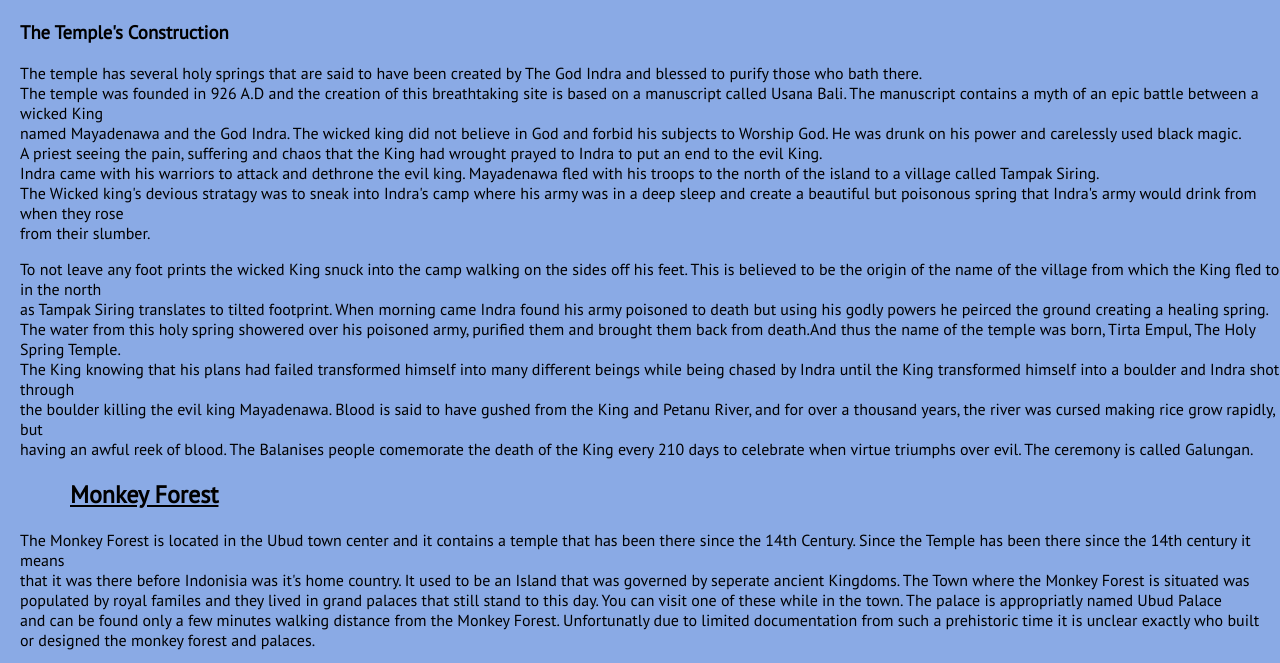
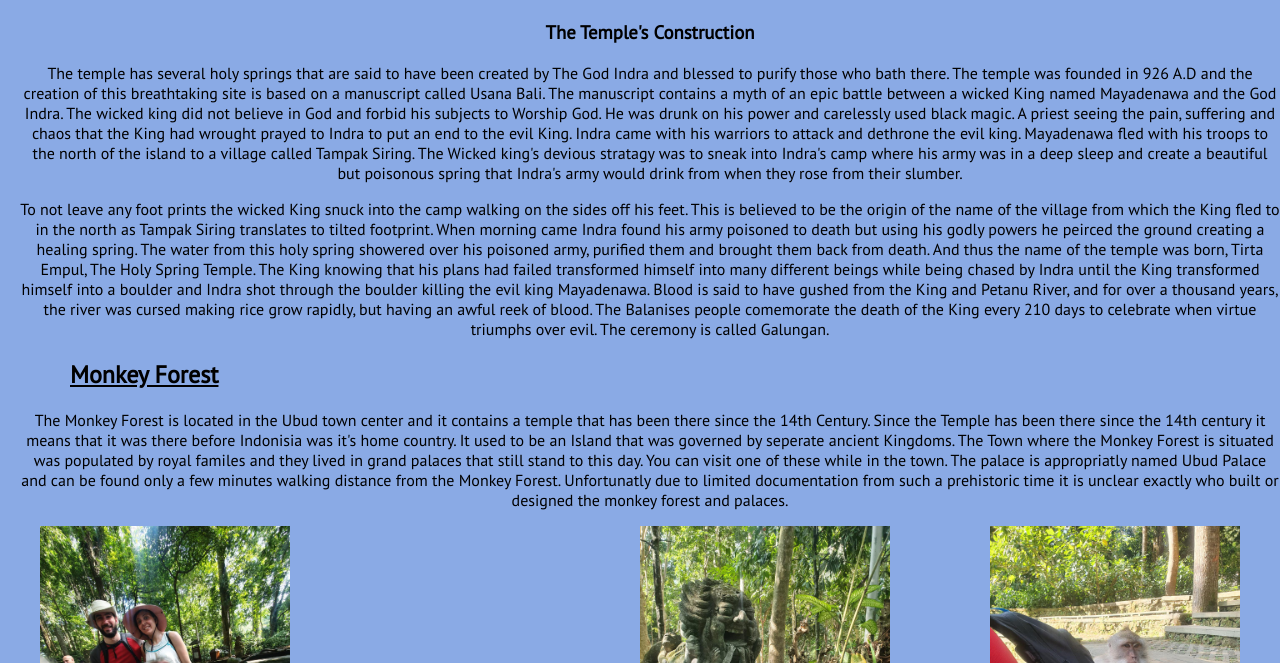
Before and after one commit to Code-Institute-Submissions/Bali-History-Page, a plain HTML site: page index.html in a window 1280 px wide. Shown: the part 743-1406 px from the top of the page. Drawn offline with Linux system fonts and the light colour scheme.

Commit message:
I have removed the break elements and centered the paragraphs rather than have then aligned to the left.

```diff
--- a/assets/css/style.css
+++ b/assets/css/style.css
@@ -224,7 +224,7 @@ footer {
     background-color: #FCF6F5FF;
 }
 
-@media all screen and (min-width: 750px) {
+@media all and (min-width: 750px) {
     h3 {
         text-align:center;
     }
--- a/index.html
+++ b/index.html
@@ -55,31 +55,36 @@
         <h3>The Temple's Construction</h3>
         <p>
             The temple has several holy springs that are said to have been created by The God Indra and blessed to purify those who bath there.
-            <br />The temple was founded in 926 A.D and the creation of this breathtaking site is based on a manuscript called Usana Bali. The manuscript contains a myth of an epic battle between a wicked King
-            <br />named Mayadenawa and the God Indra. The wicked king did not believe in God and forbid his subjects to Worship God. He was drunk on his power and carelessly used black magic.
-            <br />A priest seeing the pain, suffering and chaos that the King had wrought prayed to Indra to put an end to the evil King.
-            <br />Indra came with his warriors to attack and dethrone the evil king. Mayadenawa fled with his troops to the north of the island to a village called Tampak Siring.
-            <br />The Wicked king's devious stratagy was to sneak into Indra's camp where his army was in a deep sleep and create a beautiful but poisonous spring that Indra's army would drink from when they rose
-            <br />from their slumber.
+            The temple was founded in 926 A.D and the creation of this breathtaking site is based on a manuscript called Usana Bali.
+            The manuscript contains a myth of an epic battle between a wicked King named Mayadenawa and the God Indra.
+            The wicked king did not believe in God and forbid his subjects to Worship God. He was drunk on his power and carelessly used black magic.
+            A priest seeing the pain, suffering and chaos that the King had wrought prayed to Indra to put an end to the evil King.
+            Indra came with his warriors to attack and dethrone the evil king. Mayadenawa fled with his troops to the north of the island to a village
+            called Tampak Siring.
+            The Wicked king's devious stratagy was to sneak into Indra's camp where his army was in a deep sleep and create a beautiful but poisonous
+            spring that Indra's army would drink from when they rose from their slumber.
         </p>
         <p>
-            To not leave any foot prints the wicked King snuck into the camp walking on the sides off his feet. This is believed to be the origin of the name of the village from which the King fled to in the north
-            <br /> as Tampak Siring translates to tilted footprint. When morning came Indra found his army poisoned to death but using his godly powers he peirced the ground creating a healing spring.
-            <br />The water from this holy spring showered over his poisoned army, purified them and brought them back from death.And thus the name of the temple was born, Tirta Empul, The Holy Spring Temple.
-            <br />The King knowing that his plans had failed transformed himself into many different beings while being chased by Indra until the King transformed himself into a boulder and Indra shot through
-            <br />the boulder killing the evil king Mayadenawa. Blood is said to have gushed from the King and Petanu River, and for over a thousand years, the river was cursed making rice grow rapidly, but
-            <br />having an awful reek of blood. The Balanises people comemorate the death of the King every 210 days to celebrate when virtue triumphs over evil. The ceremony is called Galungan.
+            To not leave any foot prints the wicked King snuck into the camp walking on the sides off his feet. This is believed to be the origin of the name of the village from which the King fled to in the north as Tampak Siring translates to tilted footprint.
+            When morning came Indra found his army poisoned to death but using his godly powers he peirced the ground creating a healing spring.
+            The water from this holy spring showered over his poisoned army, purified them and brought them back from death.
+            And thus the name of the temple was born, Tirta Empul, The Holy Spring Temple.
+            The King knowing that his plans had failed transformed himself into many different beings while being chased by Indra until the King transformed himself into a boulder and Indra shot through the boulder killing the evil king Mayadenawa.
+            Blood is said to have gushed from the King and Petanu River, and for over a thousand years, the river was cursed making rice grow rapidly, but having an awful reek of blood.
+            The Balanises people comemorate the death of the King every 210 days to celebrate when virtue triumphs over evil. The ceremony is called Galungan.
         </p>
     </div>
     <section>
         <div id="monkey">
             <h2>Monkey Forest</h2>
             <p>
-                The Monkey Forest is located in the Ubud town center and it contains a temple that has been there since the 14th Century. Since the Temple has been there since the 14th century it means
-                <br />that it was there before Indonisia was it's home country. It used to be an Island that was governed by seperate ancient Kingdoms. The Town where the Monkey Forest is situated was
-                <br /> populated by royal familes and they lived in grand palaces that still stand to this day. You can visit one of these while in the town. The palace is appropriatly named Ubud Palace
-                <br /> and can be found only a few minutes walking distance from the Monkey Forest. Unfortunatly due to limited documentation from such a prehistoric time it is unclear exactly who built
-                <br /> or designed the monkey forest and palaces.
+                The Monkey Forest is located in the Ubud town center and it contains a temple that has been there since the 14th Century.
+                Since the Temple has been there since the 14th century it means that it was there before Indonisia was it's home country.
+                It used to be an Island that was governed by seperate ancient Kingdoms.
+                The Town where the Monkey Forest is situated was populated by royal familes and they lived in grand palaces that still stand to this day.
+                You can visit one of these while in the town.
+                The palace is appropriatly named Ubud Palace and can be found only a few minutes walking distance from the Monkey Forest.
+                Unfortunatly due to limited documentation from such a prehistoric time it is unclear exactly who built or designed the monkey forest and palaces.
             </p>
             <figure>
                 <img class="img-selfie" src="assets/img/selfie.jpeg" alt="Selfie">
@@ -93,14 +98,17 @@
             </figure>
             <h3>Monkey Temple</h3>
             <p>
-                The monkey temple is built upon the Balanese traditional philosophy called Tri Hitra Karana which means "the tree causes of well being". The three causes that this philosiphy refers to
-                <br />harmony with god, with other people and with nature. The forest covers 30.8 acres of land and has shrines where people can visit to worship, see the lush forest and monkeys.
-                <br />The shrines located around the forest are dedicated to different gods. However the main temple is used to worship Lord Siva the destroyer and transformer, in otherwords the god of
-                <br />destruction and creation. The temples are however strictly for prayer and tourists are not permited to enter them. However you are free to explore the forest to your hearts content,
-                <br />enjoy the Monkeys while following the saftey guidlines. For example the most importan rule that I saw other tourists fail to do it DO NOT STARE AT THE MONKEY'S. Staring is seen as a
-                <br />sign of aggression to the monkeys and they will attack you. However They seem to be some what understanding as during my travels I saw the temple staff raise their voices to the
-                <br />monkeys like they were naughty children and the monkeys imediatly stopped their aggression. However regardless I would not recommend testing the monkeys, best to stay on their good side
-                <br />and have respect for them when you are in their home.
+                The monkey temple is built upon the Balanese traditional philosophy called Tri Hitra Karana which means "the tree causes of well being".
+                The three causes that this philosiphy refers to harmony with god, with other people and with nature.
+                The forest covers 30.8 acres of land and has shrines where people can visit to worship, see the lush forest and monkeys.
+                The shrines located around the forest are dedicated to different gods.
+                However the main temple is used to worship Lord Siva the destroyer and transformer, in otherwords the god of destruction and creation.
+                The temples are however strictly for prayer and tourists are not permited to enter them.
+                However you are free to explore the forest to your hearts content, enjoy the Monkeys while following the saftey guidlines.
+                For example the most importan rule that I saw other tourists fail to do it DO NOT STARE AT THE MONKEY'S.
+                Staring is seen as a sign of aggression to the monkeys and they will attack you.
+                However They seem to be some what understanding as during my travels I saw the temple staff raise their voices to the monkeys like they were naughty children and the monkeys imediatly stopped their aggression.
+                However regardless I would not recommend testing the monkeys, best to stay on their good side and have respect for them when you are in their home.
             </p>
         </div>
     </section>
```
